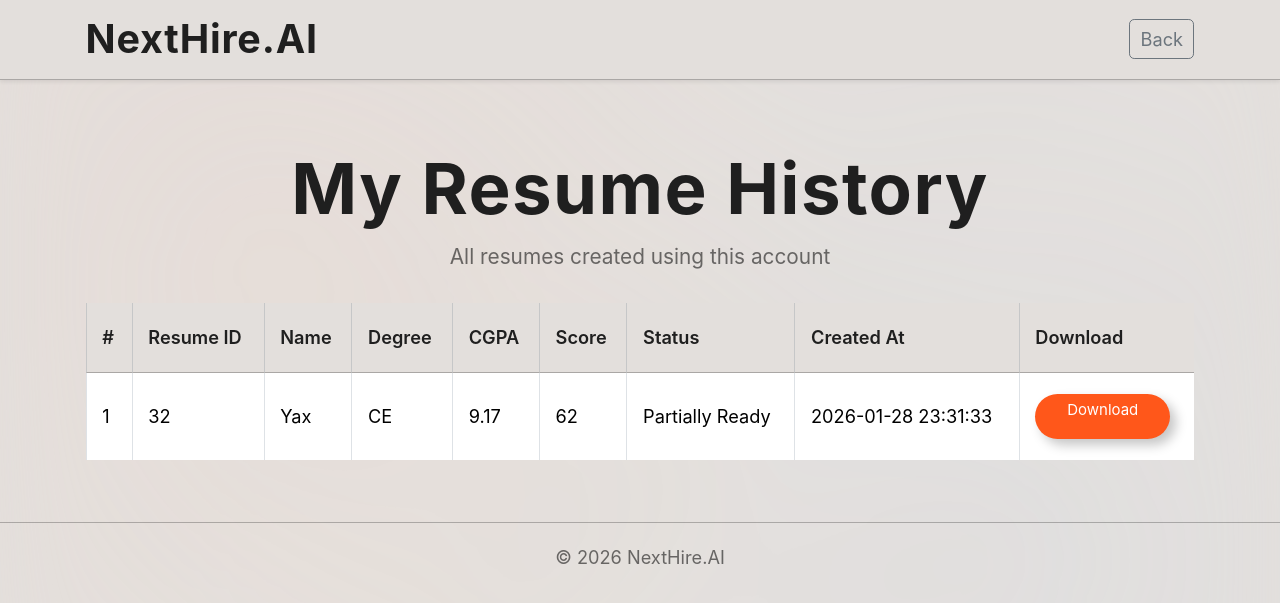
After one commit to Yax-coder11/NextHire.AI, a Flask app: page /my_resumes in a window 1280 px wide. The commit adds this page. Shown: the top 603 px of the page. Run offline with Flask 3, Linux system fonts and the light colour scheme; a user stored in the database is signed in; data comes from the database, SQL or seed files in the repository; both versions use the stored data as it was after the commit.

Commit message:
Added resume history, user resume tracking, admin dashboard improvements

```diff
--- a/NextHire/app.py
+++ b/NextHire/app.py
@@ -469,6 +469,29 @@ def evaluate_resume():
     })
 
 
+@app.route("/my_resumes")
+def my_resumes():
+    if "user_email" not in session:
+        return redirect("/login_page")
+
+    user_email = session["user_email"]
+
+    conn = get_db()
+    cur = conn.cursor()
+
+    cur.execute("""
+        SELECT id, name, degree, cgpa, score, status, created_at, file_path
+        FROM resumes
+        WHERE user_email = ?
+        ORDER BY created_at DESC
+    """, (user_email,))
+
+    resumes = cur.fetchall()
+    conn.close()
+
+    return render_template("my_resumes.html", resumes=resumes)
+
+
 # ---------------- RUN ----------------
 if __name__ == "__main__":
     app.run(debug=True)
--- a/NextHire/resumes/Yax.txt
+++ b/NextHire/resumes/Yax.txt
@@ -1,6 +1,6 @@
 YAX
 ----------------------------------------
-AIDS | CGPA: 9.17
+CE | CGPA: 9.17
 
 CONTACT
 Phone: 6958741230
@@ -8,9 +8,9 @@ Email: tailoryax@gmail.com
 
 SKILLS
 ----------------------------------------
-- java
+- Java
 
 
 PROJECTS
 ----------------------------------------
-atm
+None
--- /dev/null
+++ b/NextHire/templates/my_resumes.html
@@ -0,0 +1,93 @@
+<!DOCTYPE html>
+<html lang="en">
+<head>
+    <meta charset="UTF-8">
+    <title>My Resume History - NextHire.AI</title>
+
+    <link href="https://cdn.jsdelivr.net/npm/bootstrap@5.3.2/dist/css/bootstrap.min.css" rel="stylesheet">
+    <link rel="stylesheet" href="{{ url_for('static', filename='css/style.css') }}">
+</head>
+
+<body>
+
+<!-- Header -->
+<header class="border-bottom py-3">
+    <div class="container d-flex justify-content-between align-items-center">
+        <h5 class="mb-0 fw-bold">NextHire.AI</h5>
+        <nav>
+            <a href="/dashboard" class="btn btn-sm btn-outline-secondary">Back</a>
+        </nav>
+    </div>
+</header>
+
+<div class="container py-5">
+
+    <div class="mb-4 text-center">
+        <h2 class="fw-bold">My Resume History</h2>
+        <p class="text-muted">All resumes created using this account</p>
+    </div>
+
+    {% if resumes %}
+    <div class="table-responsive">
+        <table class="table table-bordered align-middle">
+            <thead class="table-light">
+                <tr>
+                    <th>#</th>
+                    <th>Resume ID</th>
+                    <th>Name</th>
+                    <th>Degree</th>
+                    <th>CGPA</th>
+                    <th>Score</th>
+                    <th>Status</th>
+                    <th>Created At</th>
+                    <th>Download</th>
+                </tr>
+            </thead>
+            <tbody>
+                {% for r in resumes %}
+                <tr>
+                    <td>{{ loop.index }}</td>
+                    <td>{{ r[0] }}</td>
+                    <td>{{ r[1] }}</td>
+                    <td>{{ r[2] }}</td>
+                    <td>{{ r[3] }}</td>
+                    <td>
+                        {% if r[4] %}
+                            {{ r[4] }}
+                        {% else %}
+                            N/A
+                        {% endif %}
+                    </td>
+                    <td>
+                        {% if r[5] %}
+                            {{ r[5] }}
+                        {% else %}
+                            N/A
+                        {% endif %}
+                    </td>
+                    <td>{{ r[6] }}</td>
+                    <td>
+                        <a href="/download/{{ r[7].split('/')[-1] }}" class="btn btn-sm btn-primary">
+                            Download
+                        </a>
+                    </td>
+                </tr>
+                {% endfor %}
+            </tbody>
+        </table>
+    </div>
+
+    {% else %}
+    <div class="alert alert-info text-center">
+        No resumes found. Create your first resume!
+    </div>
+    {% endif %}
+
+</div>
+
+<footer class="border-top py-3 text-center text-muted small">
+    © 2026 NextHire.AI
+</footer>
+
+</body>
+</html>
--- a/NextHire/templates/resume.html
+++ b/NextHire/templates/resume.html
@@ -52,6 +52,12 @@
         <div class="col-lg-8">
           <div class="panel">
             <div class="section-heading-container">
+              <div class="mt-3 text-center">
+                <a href="/my_resumes" class="btn btn-outline-primary">
+                    📄 My Resume History
+                </a>
+            </div>
+
               <i class="bi bi-file-earmark-text section-heading-icon"></i>
               <div>
                 <h3 class="mb-0">Resume Details</h3>
```
Also changed, not shown: NextHire/database.db, 1 other file.
